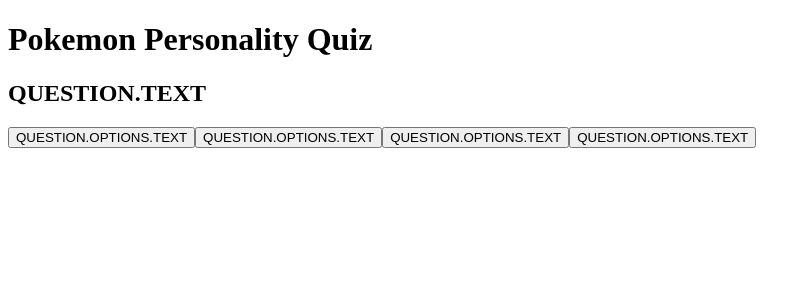
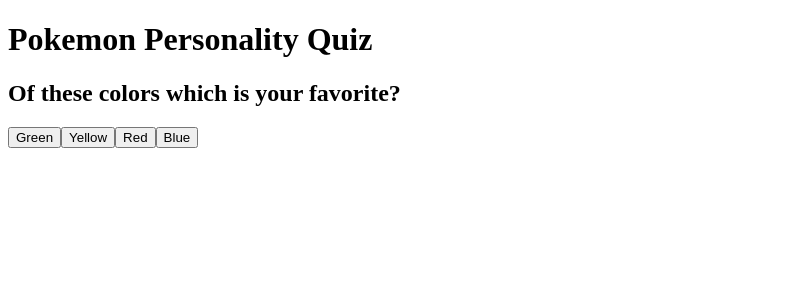
Before and after one commit to Gradfordl/gradfordl.github.io, a React (Vite) app: page /questions/1 in a window 1280 px wide. Shown: the top 300 px of the page, without its empty margins (0-811 px from the left). Built offline with nearby package versions, Linux system fonts and the light colour scheme.

Commit message:
still fixing score/total for results page

```diff
--- a/src/App.jsx
+++ b/src/App.jsx
@@ -3,7 +3,7 @@
 import QuestionCard from "./components/QuestionCard";
 import Header from "./components/Header";
 import './App.css'
-import questions from "./data";
+import Results from "./pages/Results";
 
 
 function App(props) {
@@ -11,8 +11,9 @@
     <div className='App'>
       <Header/>
       <Routes>
-        <Route key={0} path="/" element={<StartQuiz/>} />
+        <Route path="/" element={<StartQuiz/>} />
         <Route path="/questions/:id" element={<QuestionCard/>} />
+        <Route path="/questions/11" element={<Results/>} />
       </Routes>
 
 
--- a/src/components/QuestionCard.jsx
+++ b/src/components/QuestionCard.jsx
@@ -3,27 +3,33 @@
 import questions from "../data";
 
 function QuestionCard() {
-  const [question, setQuestion] = useState(null);
   const params = useParams();
   const navigate = useNavigate();
+  const [total, setTotal] = useState(0)
 
   let currentQuestion = questions.find((question) => {
-    console.log(question.text);
+    // console.log(question.text);
     return params.id == question.id;
   });
 
   function nextQuestion() {
     navigate(`/questions/${parseInt(params.id) + 1}`);
+    updateTotal()
   }
 
+  function updateTotal() {
+    let score = currentQuestion.options.score
+    setTotal(total + score)
+  }
+console.log(total)
   return (
     <div className="question-card">
-      <h2>QUESTION.TEXT</h2>
+      <h2>{currentQuestion.text}</h2>
       <div className="button-container">
-        <button onClick={nextQuestion}>QUESTION.OPTIONS.TEXT</button>
-        <button onClick={nextQuestion}>QUESTION.OPTIONS.TEXT</button>
-        <button onClick={nextQuestion}>QUESTION.OPTIONS.TEXT</button>
-        <button onClick={nextQuestion}>QUESTION.OPTIONS.TEXT</button>
+        <button onClick={nextQuestion}>{currentQuestion.options[0].text}</button>
+        <button onClick={nextQuestion}>{currentQuestion.options[1].text}</button>
+        <button onClick={nextQuestion}>{currentQuestion.options[2].text}</button>
+        <button onClick={nextQuestion}>{currentQuestion.options[3].text}</button>
       </div>
     </div>
   );
--- a/src/data.js
+++ b/src/data.js
@@ -16,7 +16,6 @@
         { text: "Yellow", score: 2 },
         { text: "Red", score: 3 },
         { text: "Blue", score: 4 },
-        { text: "Purple", score: 5 },
     ]
   },
   {
@@ -26,24 +25,89 @@
         { text: "Beach", score: 4 },
         { text: "Mountains", score: 2 },
         { text: "Grand Canyon", score: 5 },
-        { text: "Historical Site", score: 1 },
         { text: "Volcano", score: 3 }
     ]
   },
-//   {
-//     id: ,
-//     text: ,
-//     options: [
-//         {
-//             text: ,
-//             score: }
-//     ]
-//   }
+    {
+    id: 3,
+    text: "Which of these dessert types are your favorite?" ,
+    options: [
+        { text: "Donuts" , score: 1 },
+        { text: "Ice cream" , score: 3},
+        { text: "Cupcakes" , score: 2},
+        { text: "Pies" , score: 5 }
+    ]
+  },
+  {
+  id: 4,
+  text: "It's a sunny day! What are you doing?",
+  options: [
+    { text: "Hanging out with friends", score: 5 },
+    { text: "Adventuring outside", score: 3},
+    { text: "Napping in my favorite spot", score: 1},
+    { text: "Splashing around in any water I can find", score: 4},
+  ]
+},
+{
+  id: 5,
+  text: "How do you handle challenges?",
+  options: [
+    { text: "With caution", score: 2 },
+    { text: "Tackle it" , score: 5 },
+    { text: "Wing it", score: 3 },
+    { text: "Scurry away", score: 1 },
+  ]
+},
+{
+  id: 6 ,
+  text: "In school you were voted...",
+  options: [
+    { text: "Most artistic", score: 4 },
+    { text: "Class clown", score: 3 },
+    { text: "Most likely to succeed", score: 2 },
+    { text: "Most athletic", score: 1 },
+  ]
+},
+ {
+  id: 7,
+  text: "At a party, you can be found...",
+  options: [
+    { text: "Standing awkwardly in a corner", score: 5 },
+    { text: "At the snack table", score: 2 },
+    { text: "On the dance floor", score: 4},
+    { text: "Getting drinks", score: 3 },
+  ]
+},
+{
+  id: 8,
+  text: "Your favorite kind of movies are... ",
+  options: [
+    { text: "Musicals", score: 3 },
+    { text: "Action/Adventure", score: 5 },
+    { text: "Horror", score: 4 },
+    { text: "Comedy", score: 1 },
+  ]
+},
+{
+  id: 9,
+  text: "Of these options, which is your favorite drink?",
+  options: [
+    { text: "Cofffee", score: 5 },
+    { text: "Tea", score: 3 },
+    { text: "Water", score:1  },
+    { text: "Fruit juice", score: 4 },
+  ]
+},
+{
+    id: 10,
+    text: 'Which way of thinking describes you best?',
+    options: [
+      { text: "Calm", score: 2 },
+      { text: "Independent", score: 5 },
+      { text: "Irrational", score: 1 },
+      { text: "Practical", score: 4 },
+    ]
+  },
 ];
-// export default function getQuestion(id) {
-//   const question = questions.find((question) => question.id === id);
-
-//   //need to display questions dynamically
-// }
 
 export default questions
--- /dev/null
+++ b/src/pages/Results.jsx
@@ -0,0 +1,8 @@
+
+function Results() {
+  return (
+    <div>Results GO HERE</div>
+  )
+}
+
+export default Results
```
